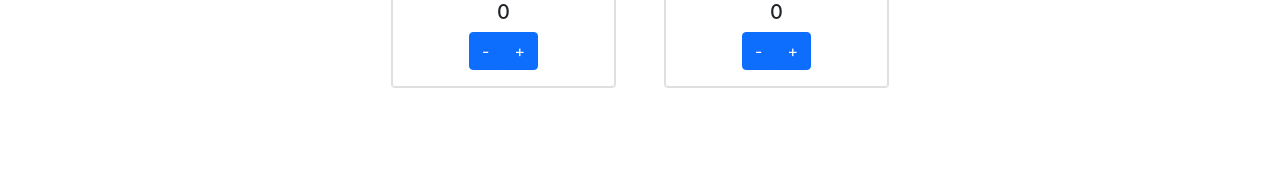
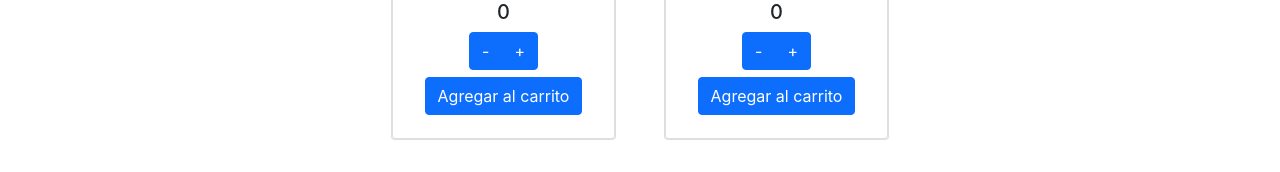
Before and after one commit to MauricioArianCastillo/Idea-Castillo, a React (Create React App) app: page / in a window 1280 px wide. Shown: the part 551-723 px from the top of the page. Built offline with nearby package versions, Linux system fonts and the light colour scheme.

Commit message:
10mo commit

```diff
--- a/src/App.js
+++ b/src/App.js
@@ -5,6 +5,7 @@
 import ItemDetailContainer from './Components/ItemDetailContainer/ItemDetailContainer';
 import { BrowserRouter, Route, Routes } from 'react-router-dom';
 import About from './Components/About/About';
+import Cart from './Components/Cart/Cart';
 
 
 function App() {
@@ -18,6 +19,7 @@
           <Route path="/categorias/:categoryId" element={<ItemListContainer />} />
           <Route path="/item/:id" element={<ItemDetailContainer />} />
           <Route path="/about" element={<About />} />
+          <Route path="/cart" element={<Cart />} />
         </Routes>
       </BrowserRouter>
     </div>
--- /dev/null
+++ b/src/Components/Cart/Cart.js
@@ -0,0 +1,10 @@
+
+function Cart({contador}){
+    return(
+        <>
+            <h1>La cantidad seleccionada es: {Number(contador)} </h1>
+        </>
+    )
+}
+
+export default Cart;
--- a/src/Components/Item/Item.js
+++ b/src/Components/Item/Item.js
@@ -1,14 +1,19 @@
 import ItemCount from "../ItemCount/ItemCounts";
-import { NavLink } from 'react-router-dom'
+import { Link, NavLink } from 'react-router-dom'
+import Cart from "../Cart/Cart";
 
 function Item ({id,title,price,pictureUrl}){
 
+    let bool = true, counter = 0;
     function onAdd(count){
-        console.log("Cantidad: " + count);
+
+        bool = false;
+        counter = count;
     }
 
     return(
-        <>
+        <> {
+            (bool) ?
             <div className="col mb-5">
                 <div className="card h-100">
                     <img className="card-img-top" src={pictureUrl} alt="..." />
@@ -25,9 +30,16 @@
                             </NavLink>
                         </div>
                     </div>
-                    {<ItemCount stock="10" initial="0" onAdd={onAdd} />}
+                    <ItemCount stock="10" initial="0" onAdd={onAdd} />
                 </div>
             </div>
+            :
+            <Link to={'/cart'}>
+                <button type="button" className="btn btn-primary">Agregar al carrito</button>
+                <Cart contador={counter}></Cart>
+              </Link>
+        }
+
         </>
     )
 
--- a/src/Components/ItemCount/ItemCounts.jsx
+++ b/src/Components/ItemCount/ItemCounts.jsx
@@ -1,4 +1,5 @@
 import React, {useState} from "react";
+import { Link } from 'react-router-dom'
 
 function ItemCount ({stock, initial,onAdd}){
 
@@ -7,15 +8,15 @@
     function agregar(){
         if (count!=stock){
         setCount(count +1);
-        onAdd(count +1);
         }
     }
     function restar(){
         if (count!=initial){
         setCount(count -1);
-        onAdd(count -1);
         }
     }
+
+
     return(
     <>
         <div className="card">
@@ -26,6 +27,9 @@
                     <button type="button" className="btn btn-primary" onClick={restar}>-</button>
                     <button type="button" className="btn btn-primary" onClick={agregar}>+</button>
                 </div>
+                <div className="btn">
+                    <button type="button" className="btn btn-primary" onClick={onAdd(count)}>Agregar al carrito</button>
+                </div>
             </div>
         </div>
 
--- a/src/Components/ItemDetail/ItemDetail.js
+++ b/src/Components/ItemDetail/ItemDetail.js
@@ -1,13 +1,19 @@
+import { Link } from "react-router-dom";
+import Cart from "../Cart/Cart";
 import ItemCount from "../ItemCount/ItemCounts";
 
 function ItemDetail ({id,title,price,description,pictureUrl}){
 
-    function onAdd(count){
-        console.log("Cantidad: " + count);
+    let bool = true
+    let counter=0;
+    function Add(count){
+        bool = false;
+        counter = count;
     }
 
     return(
         <>
+        { (bool) ?
             <div className="card mb-3 max-width: 540px;">
                 <div className="row g-0">
                     <div className="col-md-4">
@@ -21,12 +27,17 @@
                             <div className="card-footer p-4 pt-0 border-top-0 bg-transparent">
                                 <div className="text-center"><a className="btn btn-outline-dark mt-auto" href="#">Detalles</a></div>
                             </div>
-                            {<ItemCount stock="10" initial="0" onAdd={onAdd} />}
+                            <ItemCount stock="10" initial="0" onAdd={Add} />
                         </div>
                     </div>
                 </div>
             </div>
-
+            :
+            <Link to={'/cart'}>
+                <button type="button" className="btn btn-primary">Agregar al carrito</button>
+                <Cart contador={counter}></Cart>
+              </Link>
+        }
         </>
     )
 
```
